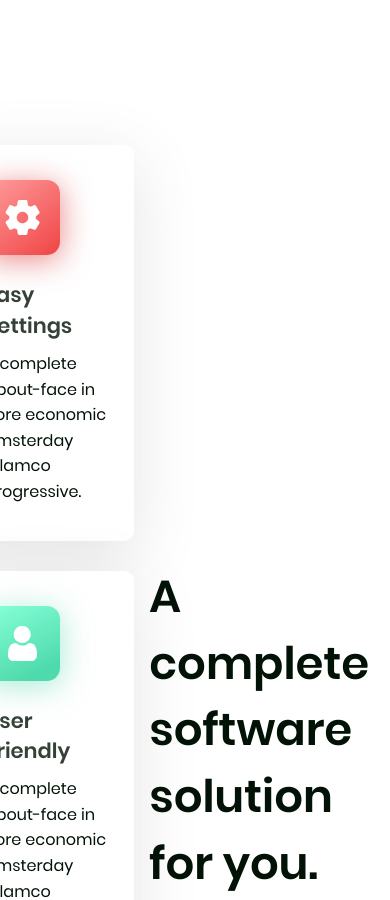
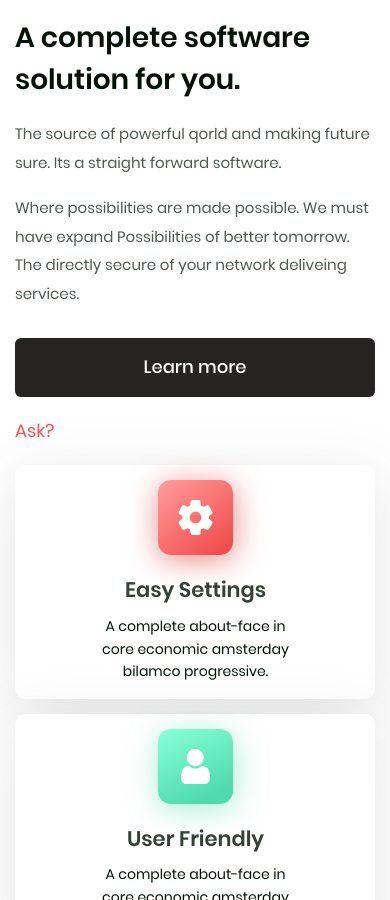
Before and after one commit to Responsive-Websites/SoftPoint, a plain HTML site: page dist/index.html in a window 390 px wide. Shown: the part 1200-2100 px from the top of the page. Drawn offline with nearby package versions, Linux system fonts and the light colour scheme; a script that the page names is missing; files whose address does not match are found by name.

Commit message:
Added about block styles

```diff
--- a/#src/scss/base.scss
+++ b/#src/scss/base.scss
@@ -78,4 +78,13 @@ h2 {
   line-height: 148%;
   font-weight: 600;
   margin-bottom: 20px;
+  @media screen and (max-width: 992px) {
+    font-size: 40px;
+  }
+  @media screen and (max-width: 768px) {
+    font-size: 35px;
+  }
+  @media screen and (max-width: 576px) {
+    font-size: 28px;
+  }
 }
--- a/#src/scss/templates/_main.scss
+++ b/#src/scss/templates/_main.scss
@@ -138,6 +138,13 @@
 .partners {
   background-color: #f4fdfa;
   margin-bottom: 163px;
+
+  @media screen and (max-width: 768px) {
+    margin-bottom: 103px;
+  }
+  @media screen and (max-width: 576px) {
+    margin-bottom: 50px;
+  }
   &__container {
   }
   &__body {
@@ -176,16 +183,43 @@
   }
   &__body {
     display: flex;
+    flex-flow: row-reverse;
     align-items: center;
     justify-content: space-between;
+    @media screen and (max-width: 1190px) {
+      display: block;
+    }
   }
   &__blocks {
     display: flex;
     flex-flow: row wrap;
     margin-left: -80px;
+
+    @media screen and (max-width: 1320px) {
+      margin-left: 0px;
+    }
+
+    @media screen and (max-width: 1190px) {
+      flex-wrap: nowrap;
+    }
+    @media screen and (max-width: 932px) {
+      flex-wrap: wrap;
+      max-width: 610px;
+      margin: 0 auto;
+      margin-top: 20px;
+    }
+    @media screen and (max-width: 646px) {
+      display: block;
+    }
   }
   &__info {
     max-width: 548px;
+    @media screen and (max-width: 1320px) {
+      padding-left: 20px;
+    }
+    @media screen and (max-width: 646px) {
+      padding-left: 0px;
+    }
   }
   &__label {
   }
@@ -195,10 +229,20 @@
     & p:not(:last-child) {
       margin-bottom: 16px;
     }
+
+    @media screen and (max-width: 768px) {
+      font-size: 16px;
+    }
+    @media screen and (max-width: 576px) {
+      font-size: 15px;
+    }
   }
   &__buttons {
     display: flex;
     align-items: center;
+    @media screen and (max-width: 576px) {
+      display: block;
+    }
   }
   &__button {
     margin-right: 25px;
@@ -207,6 +251,10 @@
     line-height: 160%;
     font-weight: 500;
     padding: 15px 40px;
+    @media screen and (max-width: 576px) {
+      margin-bottom: 20px;
+      margin-right: 0px;
+    }
   }
   &__link {
   }
@@ -214,6 +262,8 @@
     font-size: 18px;
     line-height: 160%;
     color: #ff4d4d;
+    @media screen and (max-width: 576px) {
+    }
   }
 }
 
@@ -225,9 +275,24 @@
     border-radius: 10px;
     padding: 35px 24px 36px 35px;
     margin: 15px 15px;
+    @media screen and (max-width: 1320px) {
+      max-width: 275px;
+    }
+    @media screen and (max-width: 1190px) {
+      padding: 15px 14px 16px 15px;
+    }
+    @media screen and (max-width: 646px) {
+      max-width: none;
+      width: 100%;
+      margin: 15px 0px;
+    }
   }
   &__icon {
     margin-bottom: 25px;
+    @media screen and (max-width: 1190px) {
+      margin-bottom: 20px;
+      text-align: center;
+    }
   }
   &__label {
     font-weight: 600;
@@ -235,10 +300,23 @@
     line-height: 147%;
     opacity: 0.8;
     margin-bottom: 9px;
+    @media screen and (max-width: 1190px) {
+      text-align: center;
+    }
   }
   &__text {
     font-size: 16px;
     line-height: 160%;
+    @media screen and (max-width: 1190px) {
+      font-size: 14px;
+    }
+    @media screen and (max-width: 1190px) {
+      text-align: center;
+    }
+    @media screen and (max-width: 646px) {
+      max-width: 200px;
+      margin: 0 auto;
+    }
   }
 }
 .settingsIcon img {
--- a/dist/index.html
+++ b/dist/index.html
@@ -86,6 +86,22 @@
   <section class="main__about about">
     <div class="about__container container">
       <div class="about__body">
+        <div class="about__info">
+          <h2 class="about__label">A complete software solution for you.</h2>
+          <div class="about__text">
+            <p>
+              The source of powerful qorld and making future sure. Its a straight forward software.
+            </p>
+            <p>
+              Where possibilities are made possible. We must have expand Possibilities of better
+              tomorrow. The directly secure of your network deliveing services.
+            </p>
+          </div>
+          <div class="about__buttons">
+            <a href="#" class="about__button button"><span class="about__link">Learn more</span></a>
+            <a href="#" class="about__askLink">Ask?</a>
+          </div>
+        </div>
         <div class="about__blocks block">
           <div class="block__item">
             <div class="block__icon settingsIcon">
@@ -124,22 +140,6 @@
             </p>
           </div>
         </div>
-        <div class="about__info">
-          <h2 class="about__label">A complete software solution for you.</h2>
-          <div class="about__text">
-            <p>
-              The source of powerful qorld and making future sure. Its a straight forward software.
-            </p>
-            <p>
-              Where possibilities are made possible. We must have expand Possibilities of better
-              tomorrow. The directly secure of your network deliveing services.
-            </p>
-          </div>
-          <div class="about__buttons">
-            <a href="#" class="about__button button"><span class="about__link">Learn more</span></a>
-            <a href="#" class="about__askLink">Ask?</a>
-          </div>
-        </div>
       </div>
     </div>
   </section>
```
Also changed, not shown: #src/_main.html (+16 -16 lines), dist/css/style.css, dist/css/style.min.css.
